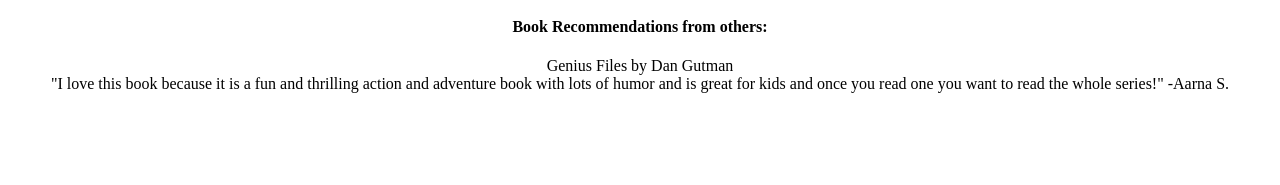
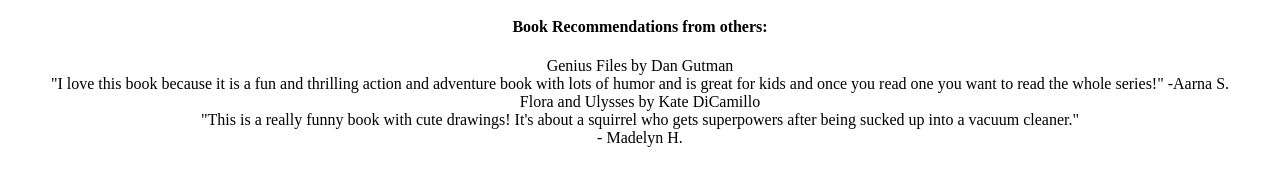
Before and after one commit to Shriyahde/Shriya-Book-Blog, a plain HTML site: page index.html in a window 1280 px wide. Shown: the part 353-538 px from the top of the page. Drawn offline with Linux system fonts and the light colour scheme; a web font is replaced by a local one.

Commit message:
Added Madelyn's Book Recommendation

```diff
--- a/index.html
+++ b/index.html
@@ -15,7 +15,10 @@
         <p>
             Genius Files by Dan Gutman <br>
             "I love this book because it is a fun and thrilling action and adventure book with lots of humor and is great for kids and once you read one you want to read the whole series!"
-                  -Aarna S.
+                    -Aarna S. <br>
+                    Flora and Ulysses by Kate DiCamillo<br>
+                    "This is a really funny book with cute drawings! It's about a squirrel who gets superpowers after being sucked up into a vacuum cleaner."<br>
+                    - Madelyn H.
         </p>
 
         <script src="scripts/header.js" link="home-link"></script>
```
